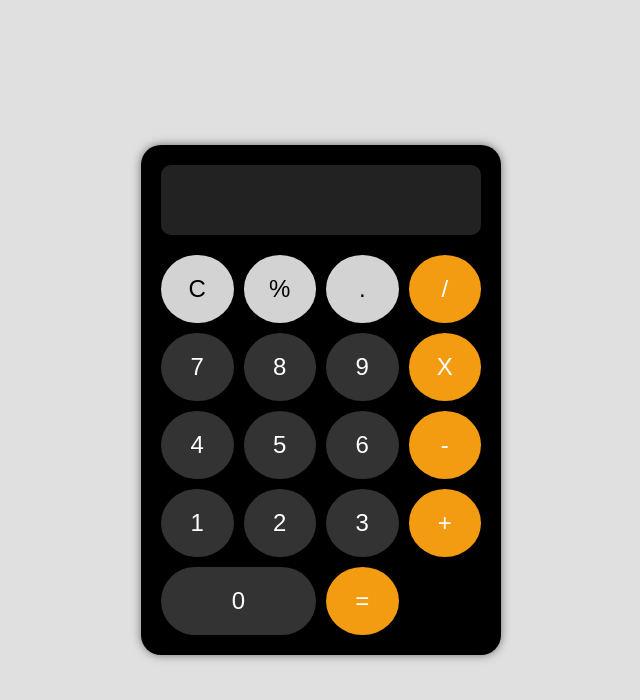
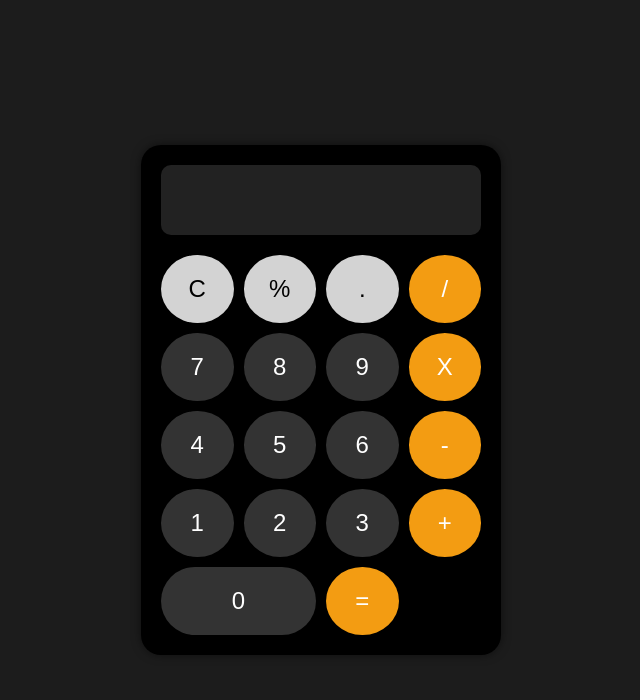
Before and after one commit to MarcosAmaro0010/calculadora, a plain HTML site: page index.html in a window 1280 px wide. Shown: the whole page, without its empty margins (319-959 px from the left). Drawn offline with Linux system fonts and the light colour scheme.

Commit message:
Alterei fundo do background para modelo escuro

```diff
--- a/style.css
+++ b/style.css
@@ -1,6 +1,6 @@
 body {
     margin: 0;
-    background-color: rgb(224, 224, 224);
+    background-color: rgb(28, 28, 28);
     display: flex;
     justify-content: center;
     align-items: center;
```
